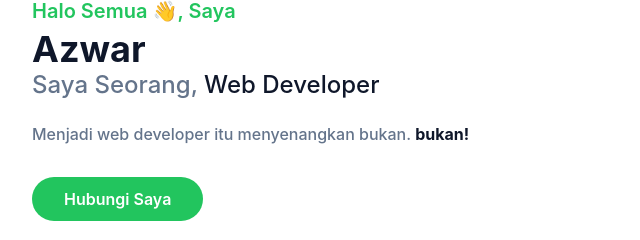
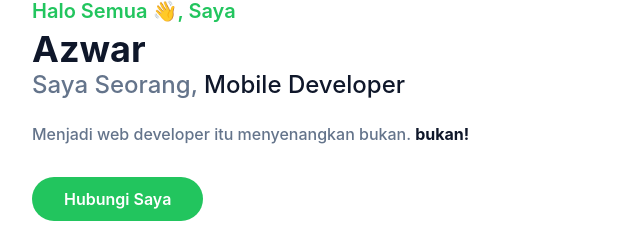
Before and after one commit to Azwar-Dns/MrAzwar.github.io, a website: page index.html in a window 1280 px wide. Shown: the part 279-519 px from the top of the page, 0-640 px from the left. Drawn offline with Linux system fonts and the light colour scheme.

Commit message:
mengubah tulisan job

```diff
--- a/index.html
+++ b/index.html
@@ -89,7 +89,7 @@
                     <h1 class="text-base font-semibold text-primary md:text-xl">Halo Semua 👋, Saya <span
                             class="block font-bold text-dark text-4xl mt-1 dark:text-light">Azwar</span></h1>
                     <h2 class="font-medium text-secondary text-lg mb-5 lg:text-2xl">Saya Seorang, <span
-                            class="text-dark">Web Developer</span>
+                            class="text-dark">Mobile Developer</span>
                     </h2>
                     <p class="font-medium text-secondary mb-10 leading-relaxed ">Menjadi web developer
                         itu menyenangkan
```
